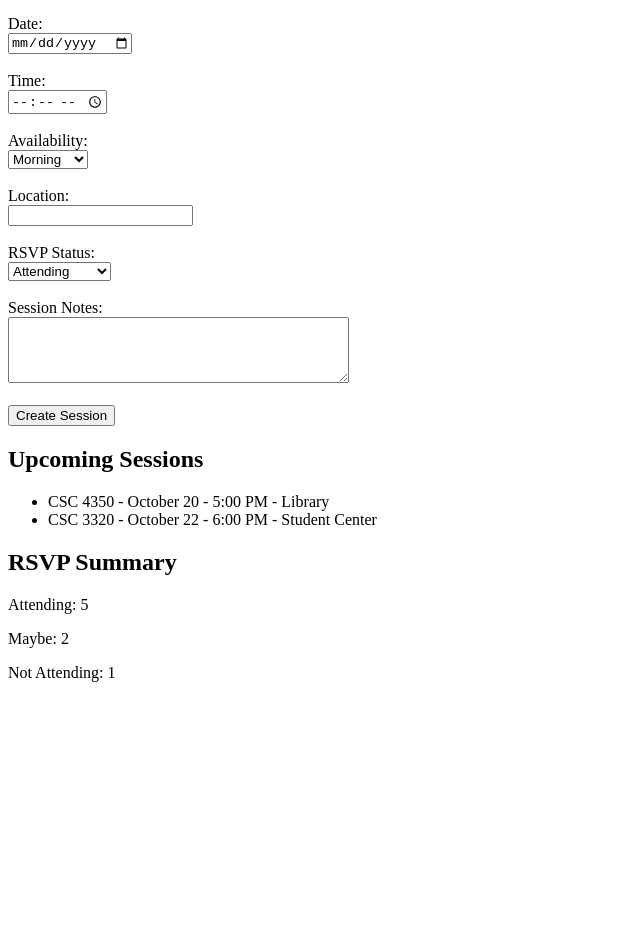
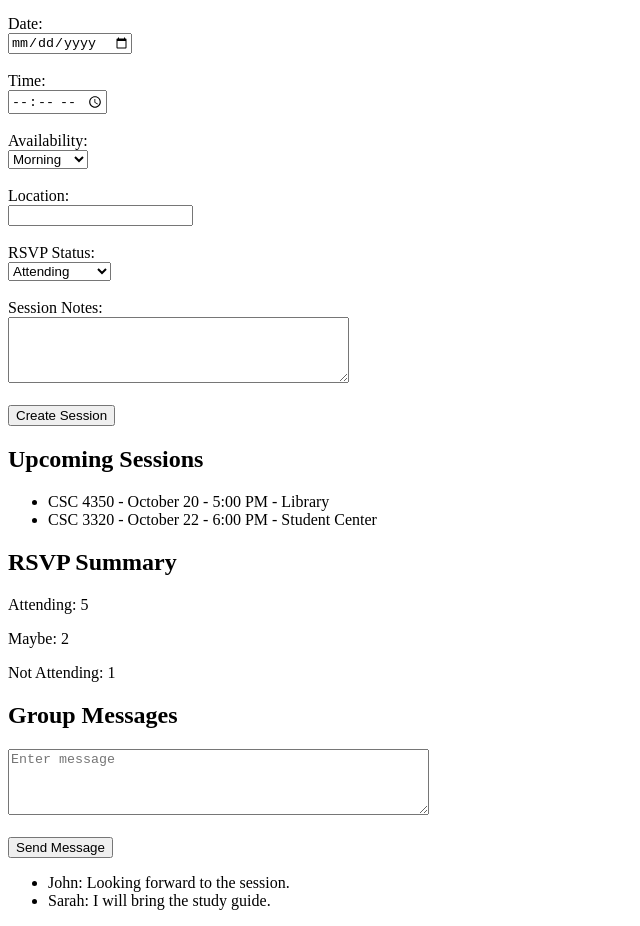
Before and after one commit to kogonas/code-fusion-project, a plain HTML site: page study_sessions.html in a window 1280 px wide. Shown: the part 122-1048 px from the top of the page, without its empty margins (0-640 px from the left). Before the commit the page ends 820 px from the top, so only its background shows below. Drawn offline with Linux system fonts and the light colour scheme.

Commit message:
Add group messaging section

```diff
--- a/study_sessions.html
+++ b/study_sessions.html
@@ -51,5 +51,15 @@
 <p>Attending: 5</p>
 <p>Maybe: 2</p>
 <p>Not Attending: 1</p>
+<h2>Group Messages</h2>
+
+<textarea rows="4" cols="50" placeholder="Enter message"></textarea><br><br>
+
+<button type="button">Send Message</button>
+
+<ul>
+    <li>John: Looking forward to the session.</li>
+    <li>Sarah: I will bring the study guide.</li>
+</ul>
 </body>
 </html>
```
